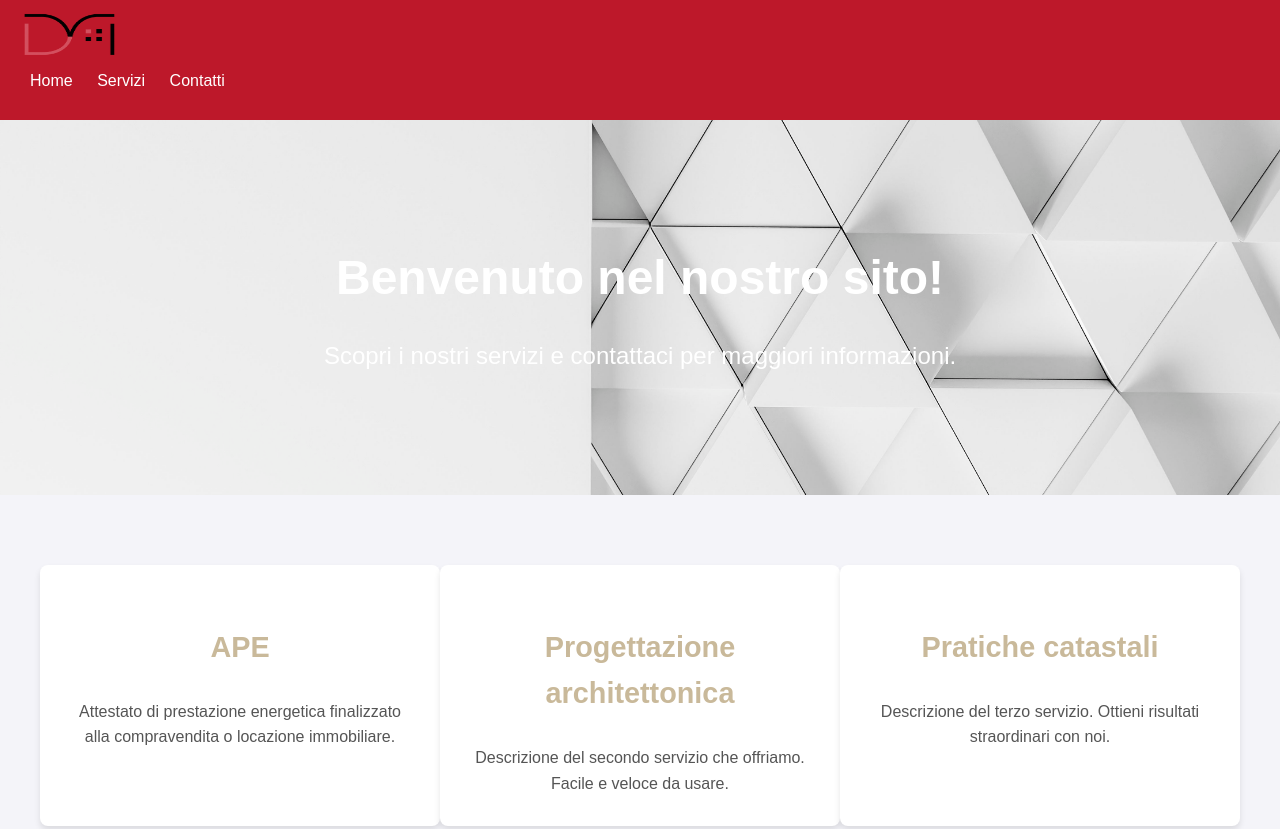
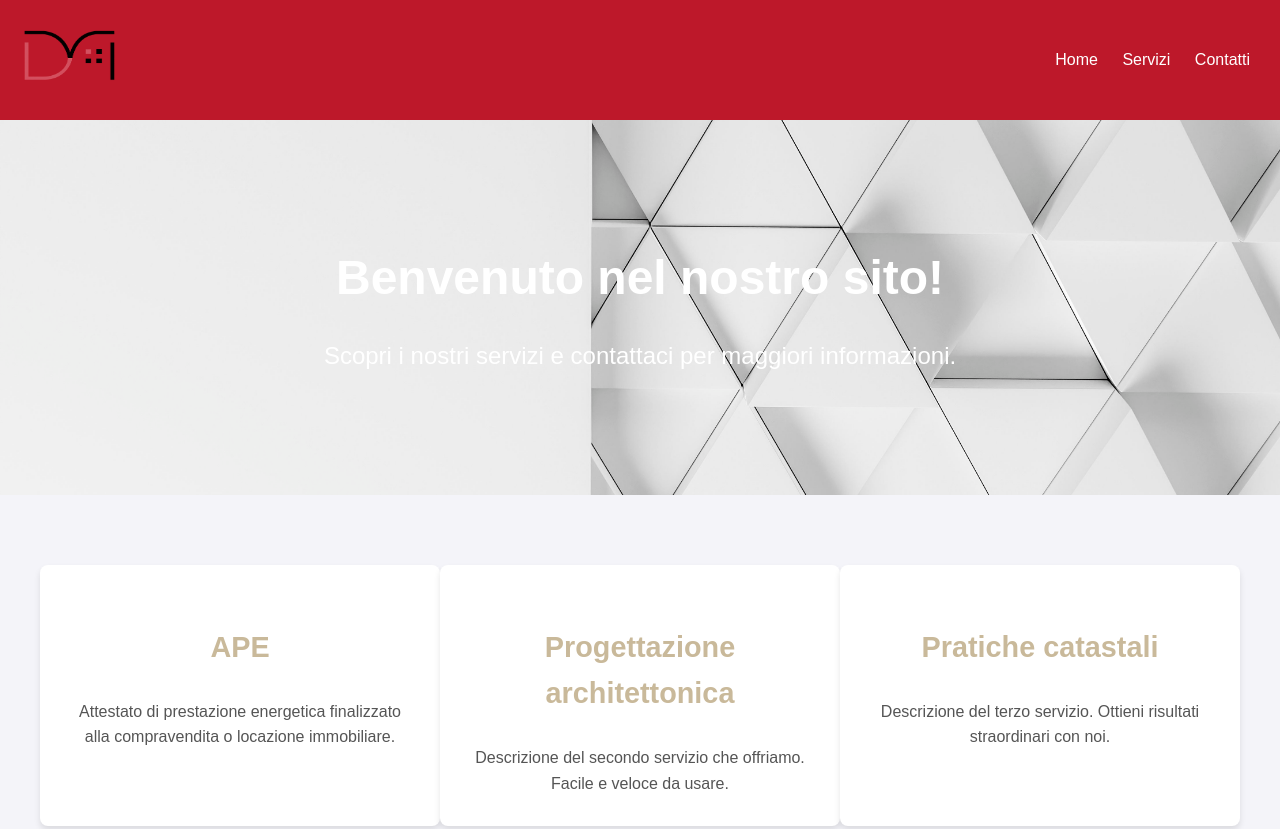
Before and after one commit to geomDamiano/geomDamiano.github.io, a plain HTML site: page index.html in a window 1280 px wide. Shown: the top 829 px of the page. Drawn offline with Linux system fonts and the light colour scheme.

Commit message:
Update index.html

```diff
--- a/index.html
+++ b/index.html
@@ -30,7 +30,7 @@
 
         /* Navbar */
         nav {
-            display: absolute;
+            display: flex;
             justify-content: space-between;
             align-items: center;
             padding: 10px 20px;
@@ -51,7 +51,7 @@
 
         img {
             width: 100px;
-            height: 50px;
+            height: 60px;
         }
 
         /* Hero Section */
```
